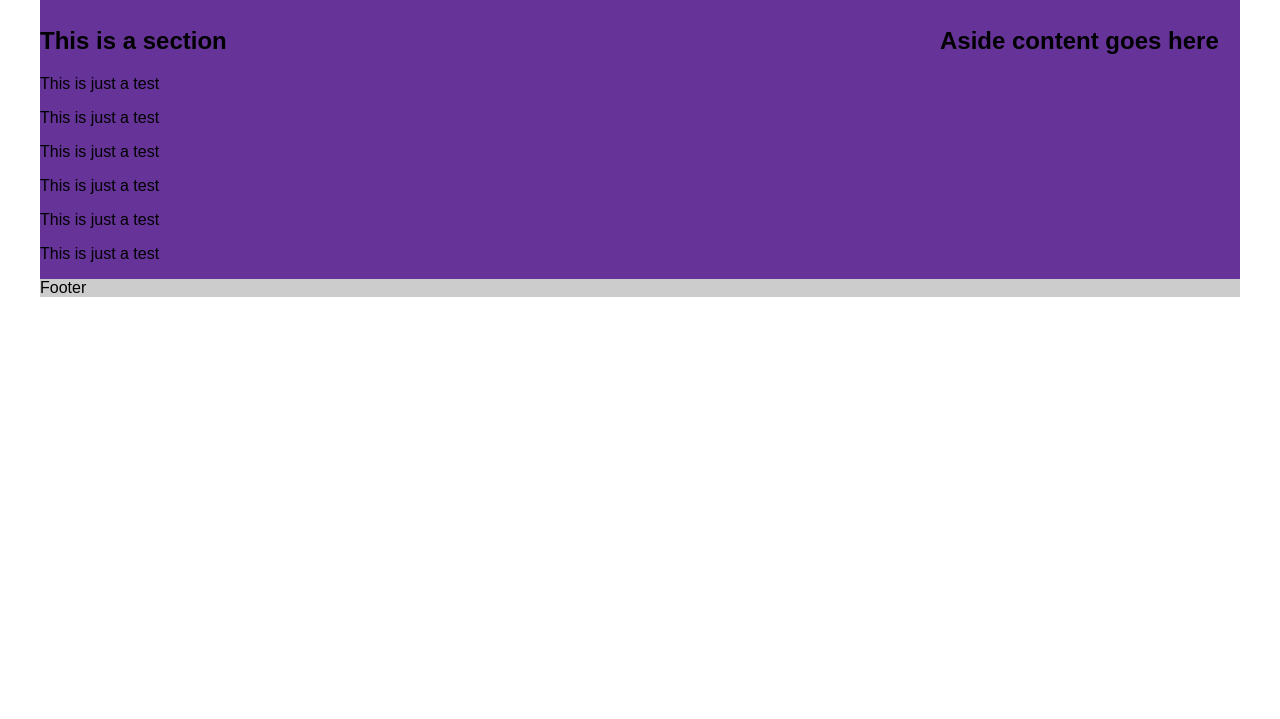
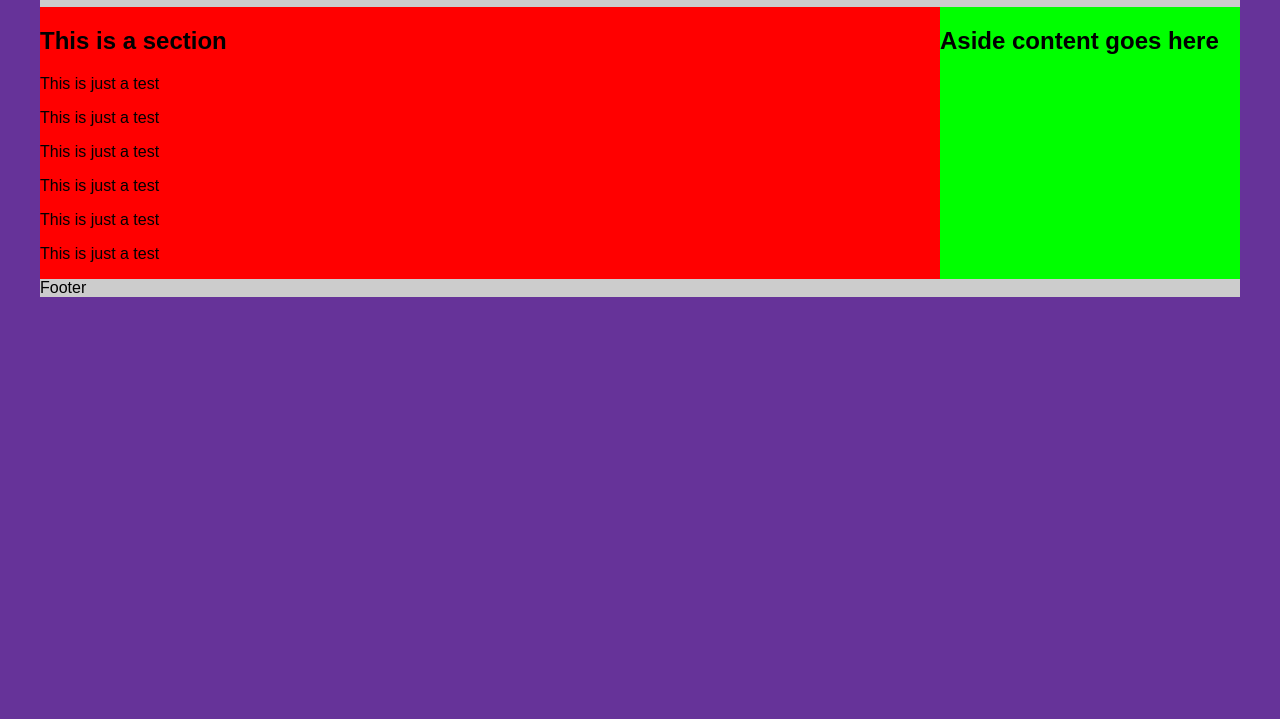
Before and after one commit to darinburris/flexsass-sounds-like-texas, a website: page source/index.html in a window 1280 px wide. Shown: the part 81-800 px from the top of the page. Drawn offline with nearby package versions, Linux system fonts and the light colour scheme; files that its build step writes are made by us from their sources.

Commit message:
updated styles on section, aside, footer, body

```diff
--- a/source/sass/_vars.scss
+++ b/source/sass/_vars.scss
@@ -3,3 +3,4 @@ $blue: #00f;
 $rebecca-purple: #639;
 $red: #f00;
 $light: #ccc;
+$green: #0f0;
--- a/source/sass/main.scss
+++ b/source/sass/main.scss
@@ -8,14 +8,6 @@ body {
 	color: $black;
 	font-family: sans-serif;
 	font-size: 16px;
-}
-
-main {
-
-	background-color: $red;
-
-	//define the container as a grid container and set properties accordingly
-	@include grid();
 
 	@include media(mobile) {
 		background-color: $blue;
@@ -25,12 +17,23 @@ main {
 		background-color: $rebecca-purple;
 	}
 
+}
+
+main {
+
+	background-color: $light;
+	margin-top: rem(20px);
+
+	//define the container as a grid container and set properties accordingly
+	@include grid();
+
 	h1 {
 		@include columns(12);
 	}
 
 	section {
 
+		background-color: $red;
 		width: 100%;
 
 		@include media(desktop){
@@ -43,6 +46,7 @@ main {
 
 	aside {
 
+		background-color: $green;
 		width: 100%;
 
 		@include media(desktop){
```
